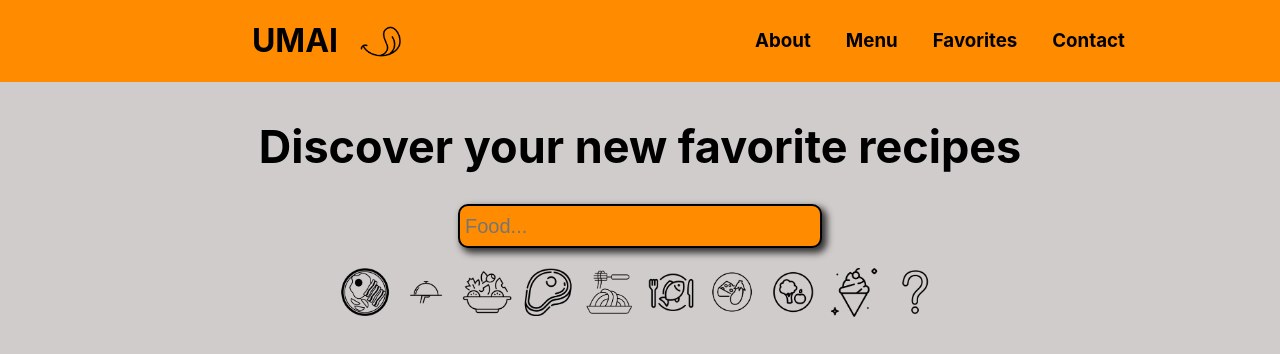
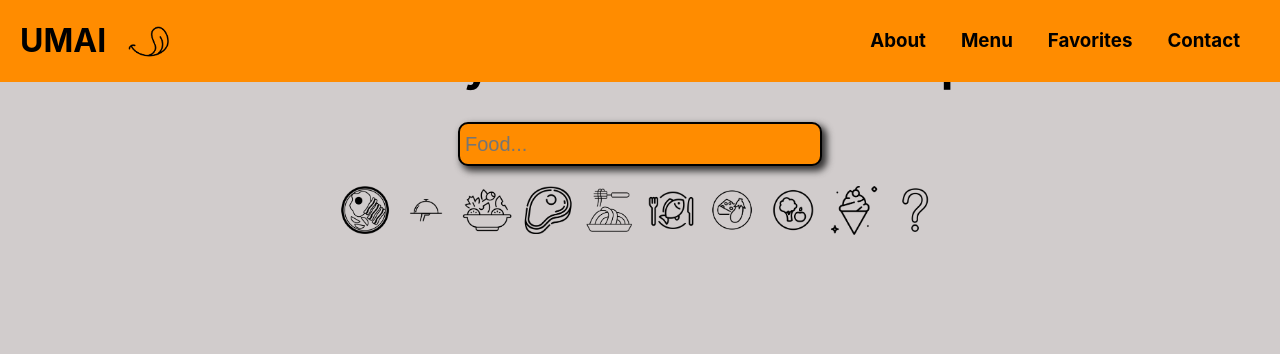
Before and after one commit to isaacach/umai, a React (Vite) app: page / in a window 1280 px wide. Shown: the top 354 px of the page. Built offline with nearby package versions, Linux system fonts and the light colour scheme.

Commit message:
fixed nav position

```diff
--- a/src/css/nav.css
+++ b/src/css/nav.css
@@ -2,9 +2,18 @@
   justify-content: space-between;
   align-items: center;
   background: darkorange;
-  position: -webkit-sticky;
-  position: sticky;
+  position: fixed;
   top: 0;
+}
+
+.col.nav:first-child {
+  display: flex;
+  align-items: start;
+}
+
+.col.nav:last-child {
+  display: flex;
+  align-items: end;
 }
 
 .links.nav {
--- a/src/css/recipes.css
+++ b/src/css/recipes.css
@@ -43,13 +43,16 @@
   padding-left: 10px;
   padding-right: 10px;
   background-color: white;
+  pointer-events: none;
 }
 
 .summary-wrapper {
+  position: relative;
   position: absolute;
   top: 0;
   left: 0;
 }
+
 .summary {
   position: absolute;
   z-index: 0;
@@ -65,26 +68,26 @@
 }
 
 .hoverinfo {
-  display: none;
-}
-
-.summary:hover ~ .hoverinfo {
   position: absolute;
   z-index: 99;
   width: 85px;
-  height: 30px;
+  height: 25px;
   top: 70px;
   left: 60px;
   font-size: 15px;
   font-weight: 700;
+  text-align: center;
   background-color: white;
   border-radius: 10px;
   box-shadow: 3px 3px 1px black;
   border: 1px solid black;
-  display: flex;
-  justify-content: center;
-  align-items: center;
-  transition: all .3s ease-in;
+  opacity: 0;
+  pointer-events: none;
+  transition: opacity .2s ease-in;
+}
+
+.summary:hover ~ .hoverinfo {
+  opacity: 1;
 }
 
 .summary:hover ~ .recipe-img {
```
Also changed, not shown: src/App.jsx (+0 -10 lines).
